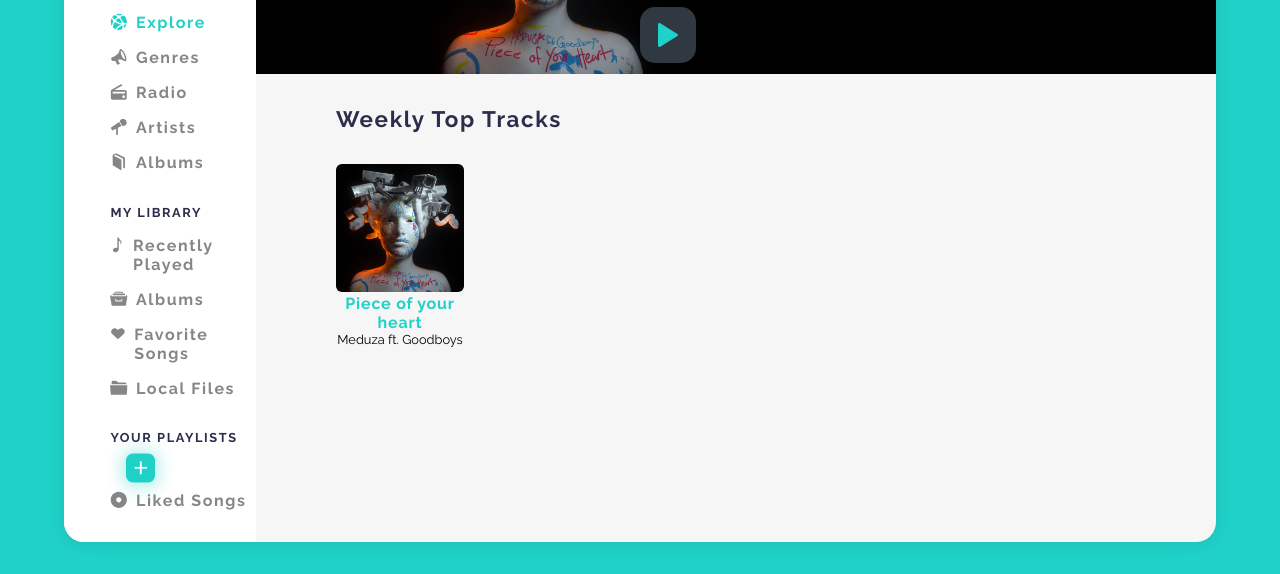
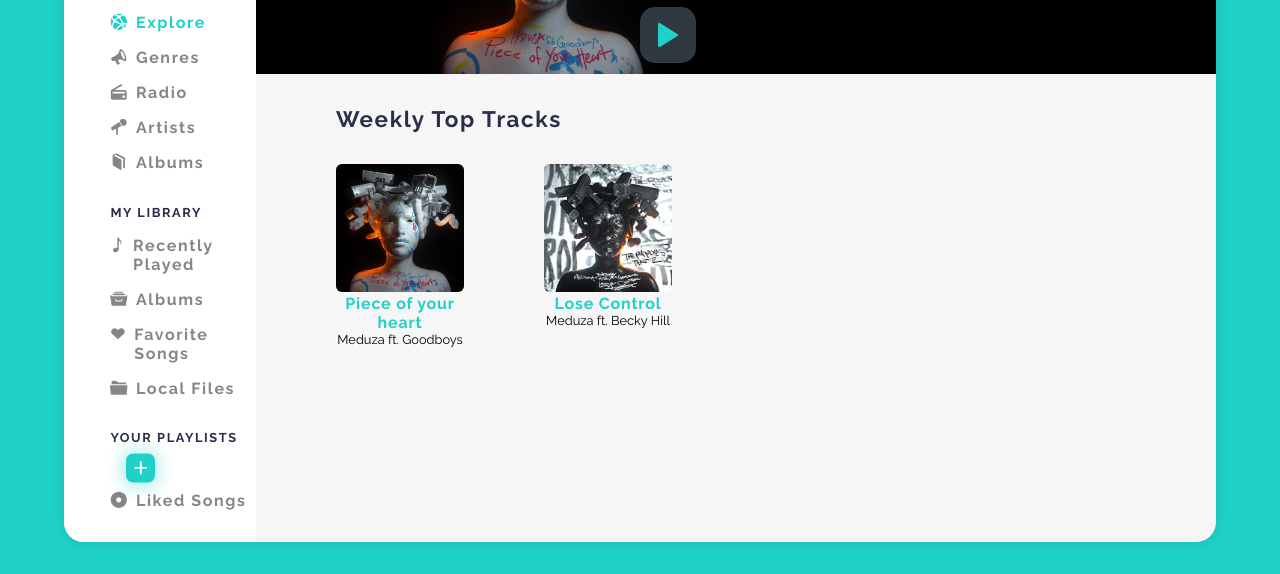
Before and after one commit to thouartcode/edmotic, a website: page index.html in a window 1280 px wide. Shown: the part 226-800 px from the top of the page. Drawn offline with Linux system fonts and the light colour scheme.

Commit message:
JS added

```diff
--- a/assets/js/app.js
+++ b/assets/js/app.js
@@ -1,6 +1,22 @@
 const pieceOfYourHeart = new Audio();
 pieceOfYourHeart.src = "/assets/tracks/piece_of_your_heart.mp3";
+const loseControl = new Audio();
+loseControl.src = "/assets/tracks/lose_control.mp3";
 
-function playSong(e) {
-  console.log(e);
+function playSong(ev) {
+  let name = ev.target.alt; // Piece of your heart
+  name = name.toLowerCase().split(" "); // piece of your heart
+  let i = 0;
+  let newName = name
+    .map((el) => {
+      if (i === 0) {
+        i++;
+        return el;
+      } else {
+        el = el.charAt(0).toUpperCase() + el.slice(1);
+        return el;
+      }
+    })
+    .join("");
+  eval(newName).play();
 }
--- a/index.html
+++ b/index.html
@@ -169,6 +169,14 @@
                   <div class="song__card--name">Piece of your heart</div>
                   <div class="song__card--artist">Meduza ft. Goodboys</div>
                 </li>
+
+                <li class="weekly__list--1 song__card">
+                  <div class="song__card--cover" onclick="playSong(event)">
+                    <img src="/assets/img/lost_control.jpg" alt="Lose Control" class="song__card--image">
+                  </div>
+                  <div class="song__card--name">Lose Control</div>
+                  <div class="song__card--artist">Meduza ft. Becky Hill</div>
+                </li>
               </ul>
 
             </div>
```
Also changed, not shown: assets/img/lost_control.jpg (added), 1 other file.
